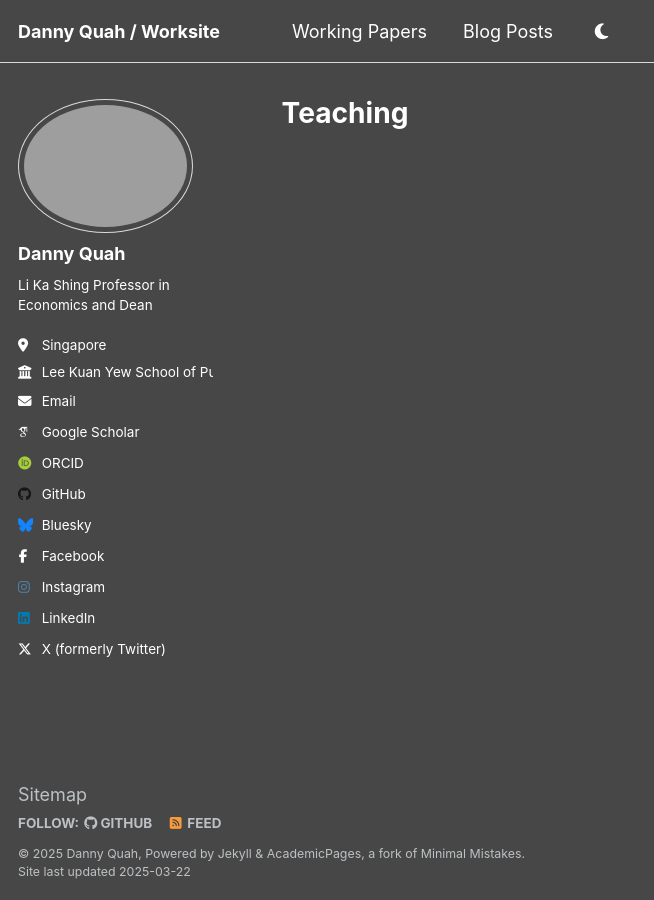
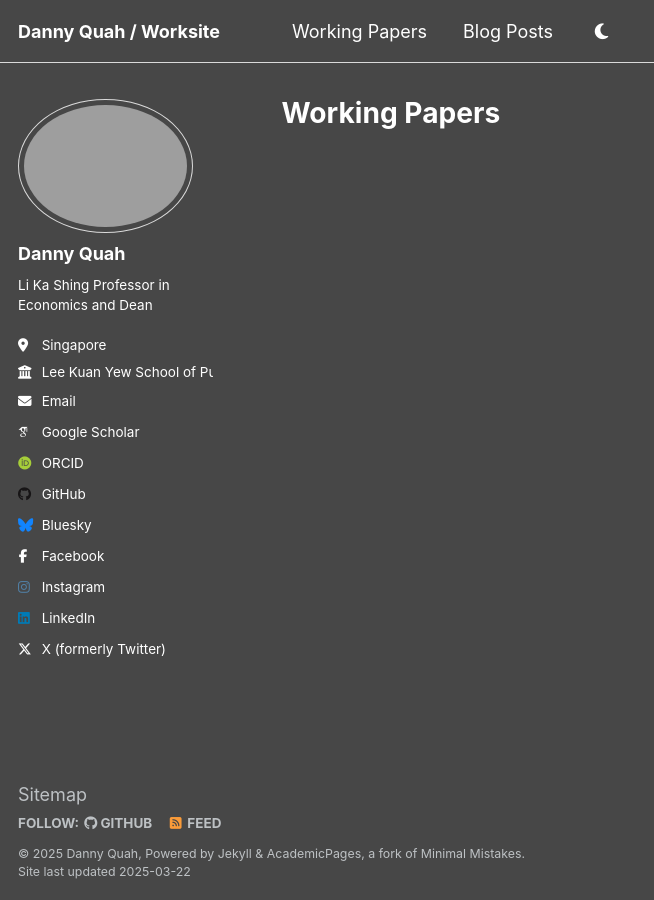
Before and after one commit to DannyQuah/DannyQuah.github.io, a Jekyll site: the page built from _pages/working-papers.html, in a window 1280 px wide. Shown: the whole page, without its empty margins (0-654 px from the left). Built offline with Jekyll 4.4.1, drawn with Linux system fonts in a browser that asks for light colours; some web fonts are replaced.

Commit message:
Working Papers start

```diff
--- a/_pages/working-papers.html
+++ b/_pages/working-papers.html
@@ -1,7 +1,7 @@
 ---
 layout: archive
-title: "Teaching"
-permalink: /teaching/
+title: "Working Papers"
+permalink: /working-papers/
 author_profile: true
 ---
 
```
